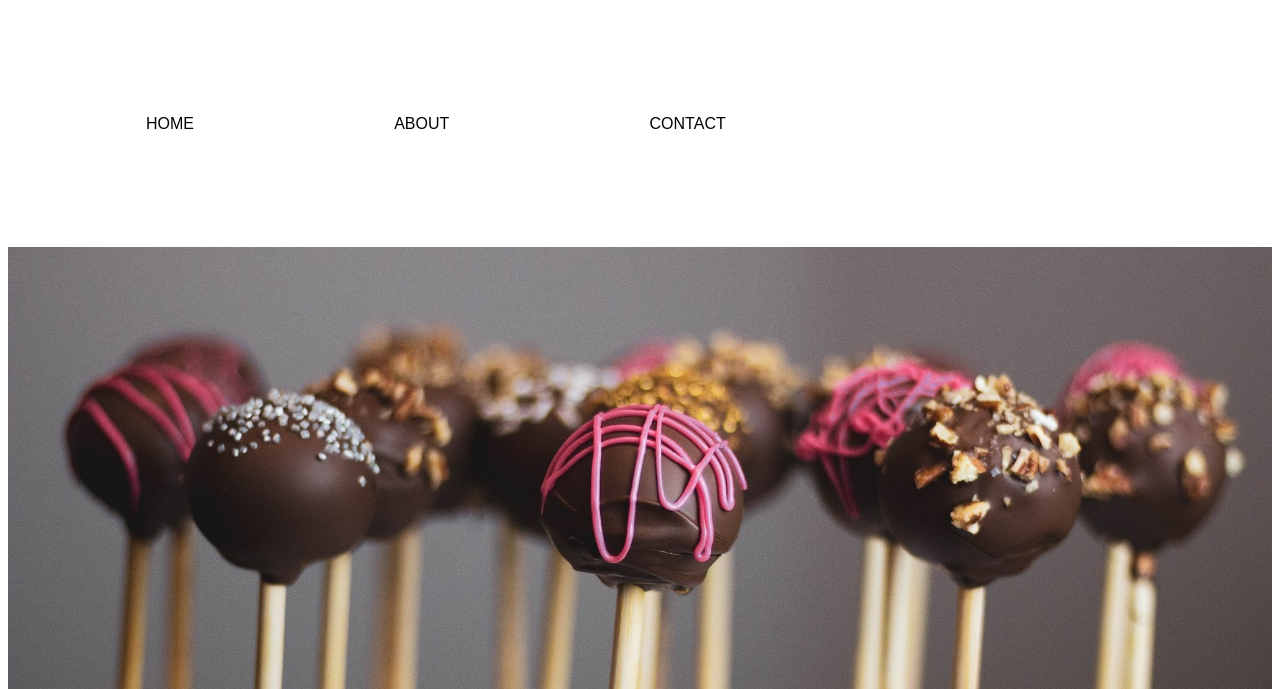
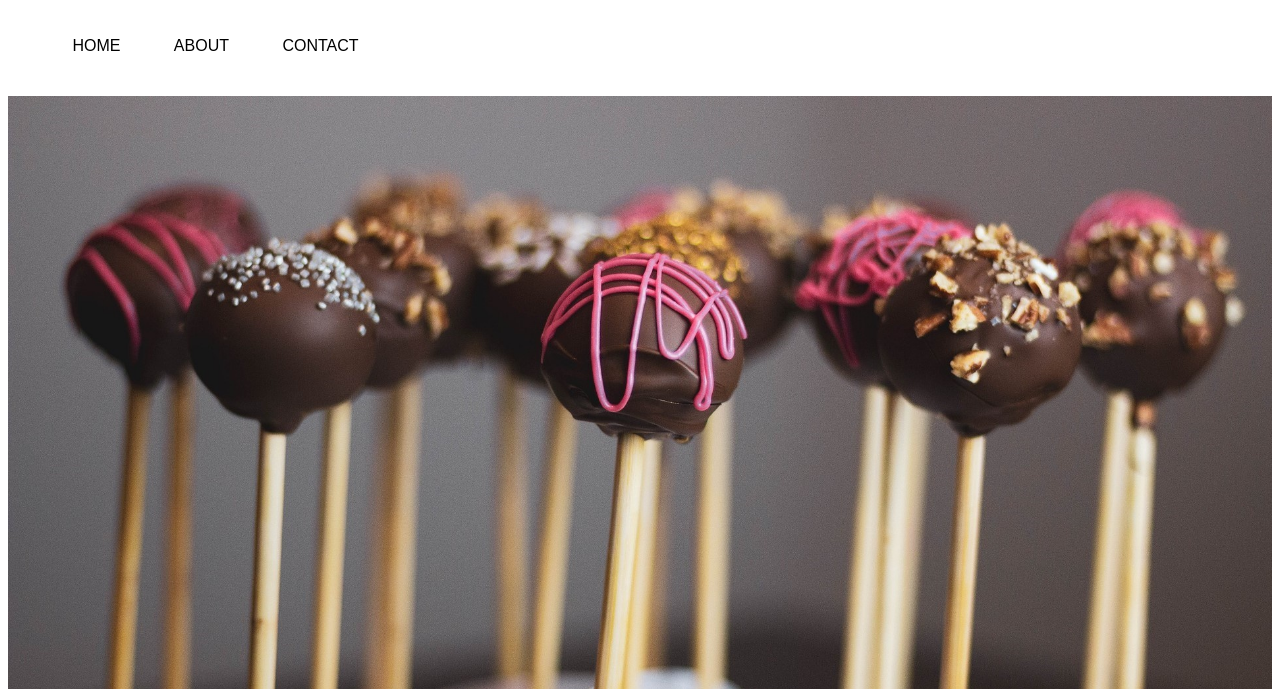
Before and after one commit to cram0047/mtm6201-midterm, a plain HTML site: page index.html in a window 1280 px wide. Shown: the part 111-800 px from the top of the page. Drawn offline with Linux system fonts and the light colour scheme.

Commit message:
ahhhhhhhhhhhh

```diff
--- a/index.html
+++ b/index.html
@@ -23,13 +23,14 @@
                         </ul>
                     </nav>
                 </div>
+                <img class="imagehero" src="images/hero.jpg" alt="cakepops">
             </div>
         </div>
     </header>
     <main>
 
-     <!--Hero Image-->
-     <img class="imagehero" src="images/hero.jpg" alt="cakepops">
+
+
 
     </main>
     <footer>
--- a/styles.css
+++ b/styles.css
@@ -6,7 +6,7 @@ body{
 .imageone {
     width: 400px;
     height: 100px;
-    display: inline-block;
+    display:block;
     border: 0;
     margin: 0;
 }
@@ -19,10 +19,14 @@ ul li {
 }
 
 li{
-    padding: 8%;
+    padding: 2%;
 }
 
 .imagehero{
     width: 100%;
     height: auto;
 }
+
+.headercontainer {
+    display: block;
+}
```
